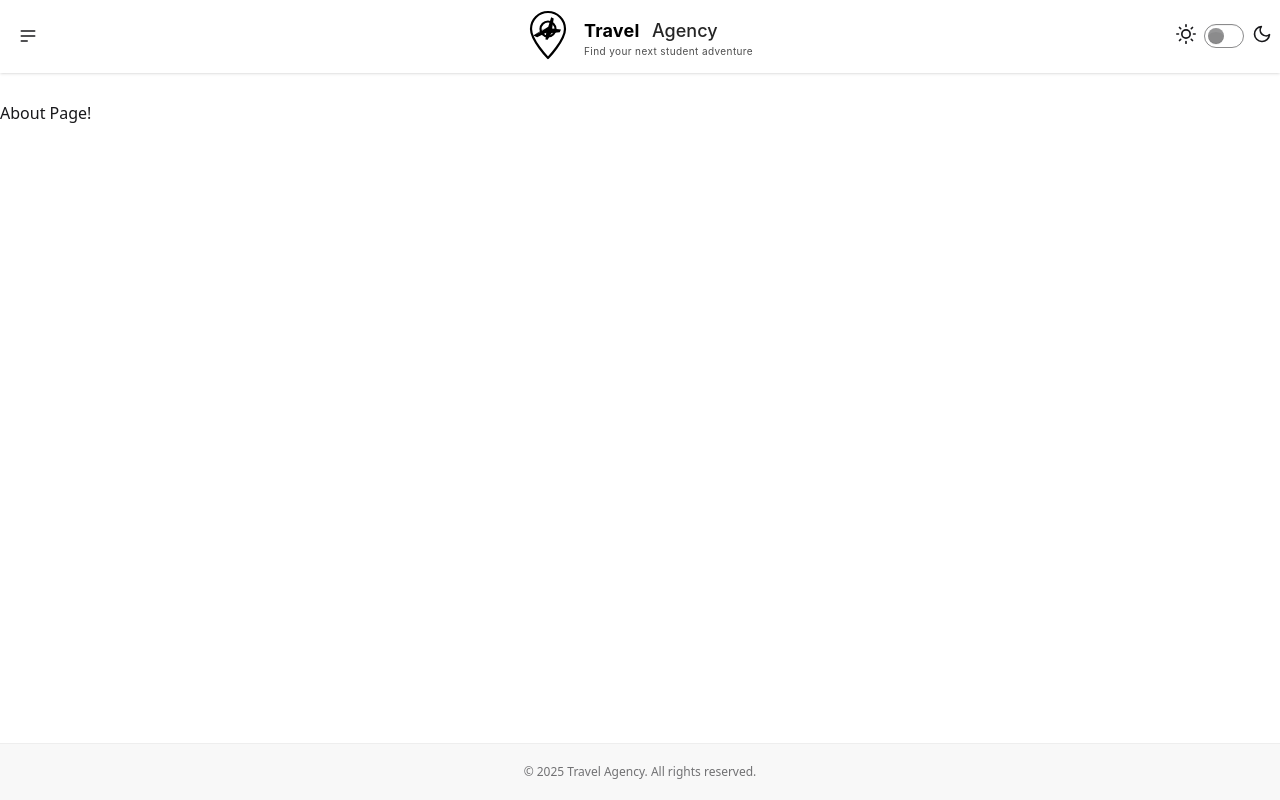
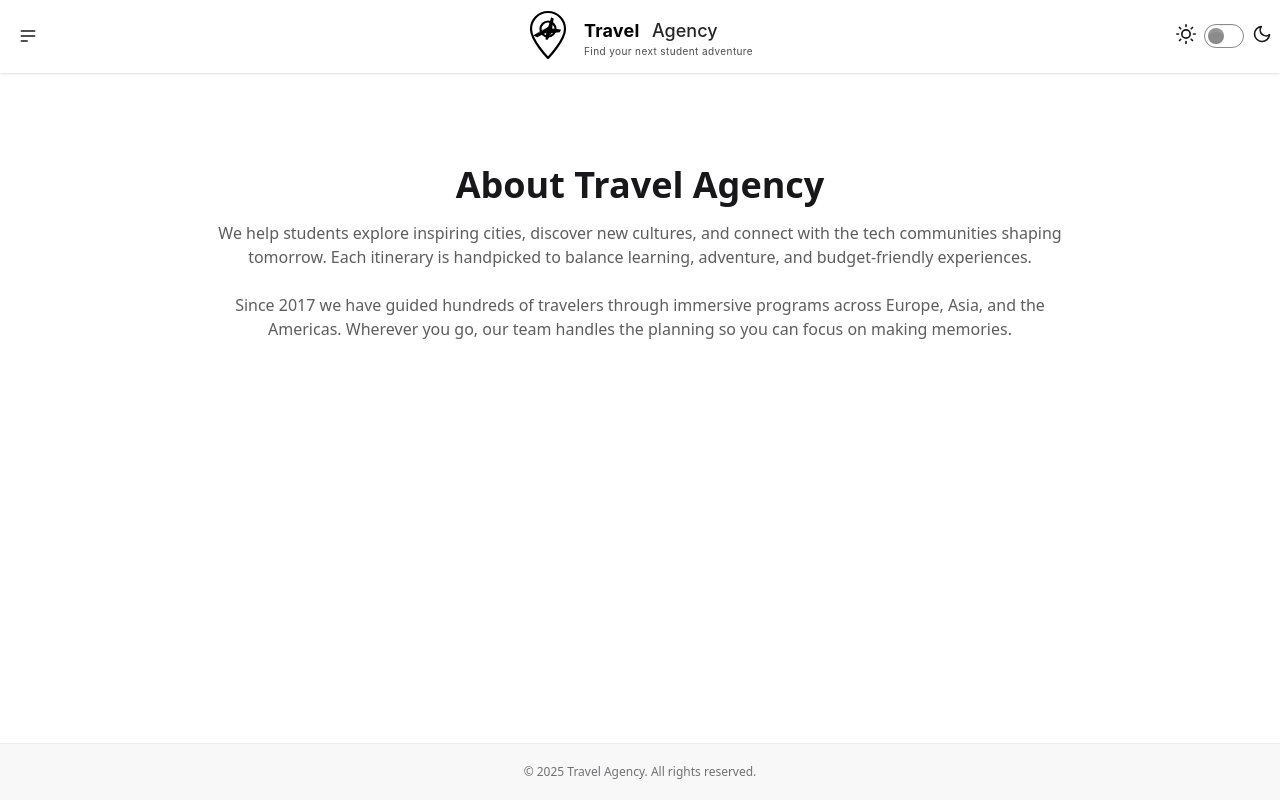
Before and after one commit to SashaSohrabi/travel-agency, a React (Vite) app: page /about in a window 1280 px wide. Built offline with nearby package versions, Linux system fonts and the light colour scheme.

Commit message:
git commit -m "feat: add dummy content for About page"

```diff
--- a/src/pages/About.jsx
+++ b/src/pages/About.jsx
@@ -1,7 +1,17 @@
 export default function About() {
   return (
-    <>
-      <h1>About Page!</h1>
-    </>
+    <section className="mx-auto w-full max-w-4xl px-6 py-16 text-center">
+      <h1 className="text-3xl font-bold sm:text-4xl">About Travel Agency</h1>
+      <p className="mt-4 text-base-content/70">
+        We help students explore inspiring cities, discover new cultures, and connect with the tech
+        communities shaping tomorrow. Each itinerary is handpicked to balance learning, adventure, and
+        budget-friendly experiences.
+      </p>
+      <p className="mt-6 text-base-content/70">
+        Since 2017 we have guided hundreds of travelers through immersive programs across Europe, Asia,
+        and the Americas. Wherever you go, our team handles the planning so you can focus on making
+        memories.
+      </p>
+    </section>
   );
 }
```
